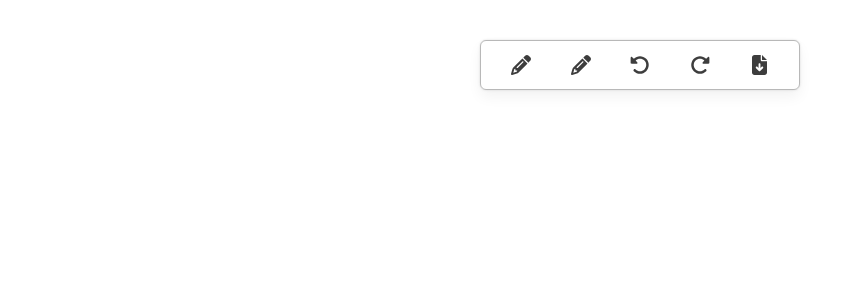
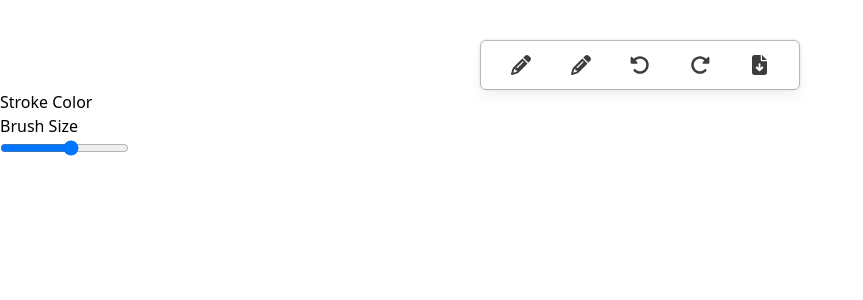
Before and after one commit to Shahriyar001/skatch-book, a Next.js app: page / in a window 1280 px wide. Shown: the top 300 px of the page, without its empty margins (0-863 px from the left). Built offline with nearby package versions, Linux system fonts and the light colour scheme.

Commit message:
added colors

```diff
--- a/src/components/Toolbox/index.js
+++ b/src/components/Toolbox/index.js
@@ -1,19 +1,43 @@
 import React from "react";
-
+import styles from "./index.module.css";
+import { COLORS } from "@/constants";
 const Toolbox = () => {
   const updateBrushSize = (e) => {};
 
   return (
-    <div>
-      <div>
-        <h4>Stroke Color</h4>
-        <div>
-          <div />
+    <div className={styles.toolboxContainer}>
+      <div className={styles.toolItem}>
+        <h4 className={styles.toolText}>Stroke Color</h4>
+        <div className={styles.itemContainer}>
+          <div
+            className={styles.colorBox}
+            style={{ backgroundColor: COLORS.BLACK }}
+          />
+          <div
+            className={styles.colorBox}
+            style={{ backgroundColor: COLORS.RED }}
+          />
+          <div
+            className={styles.colorBox}
+            style={{ backgroundColor: COLORS.GREEN }}
+          />
+          <div
+            className={styles.colorBox}
+            style={{ backgroundColor: COLORS.BLUE }}
+          />
+          <div
+            className={styles.colorBox}
+            style={{ backgroundColor: COLORS.ORANGE }}
+          />
+          <div
+            className={styles.colorBox}
+            style={{ backgroundColor: COLORS.YELLOW }}
+          />
         </div>
       </div>
-      <div>
-        <h4>Brush Size</h4>
-        <div>
+      <div className={styles.toolItem}>
+        <h4 className={styles.toolText}>Brush Size</h4>
+        <div className={styles.itemContainer}>
           <input
             type="range"
             min={1}
--- /dev/null
+++ b/src/constants.js
@@ -0,0 +1,19 @@
+const COLORS = {
+  BLACK: "black",
+  RED: "red",
+  GREEN: "green",
+  BLUE: "blue",
+  ORANGE: "orange",
+  YELLOW: "yellow",
+  WHITE: "white",
+};
+
+const MENU_ITEMS = {
+  PENCIL: "PENCIL",
+  ERASER: "ERASER",
+  UNDO: "UNDO",
+  REDO: "REDO",
+  DOWNLOAD: "DOWNLOAD",
+};
+
+export { COLORS, MENU_ITEMS };
--- a/src/pages/index.js
+++ b/src/pages/index.js
@@ -1,9 +1,11 @@
 import Menu from "@/components/Menu";
+import Toolbox from "@/components/Toolbox";
 
 export default function Home() {
   return (
     <div>
       <Menu />
+      <Toolbox />
     </div>
   );
 }
```
